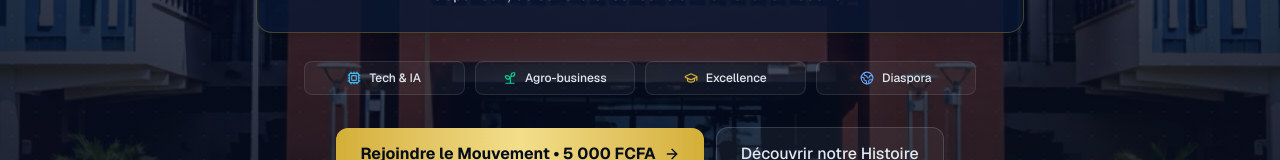
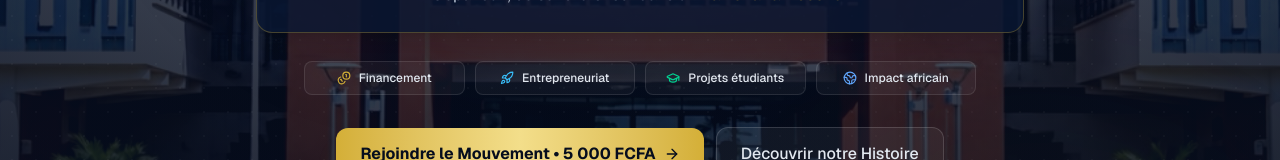
Before and after one commit to HYPNOTYZEDCHART/eea-platform, a Next.js app: page / in a window 1280 px wide. Shown: the part 524-684 px from the top of the page. Built offline with nearby package versions, Linux system fonts and the light colour scheme; no server answers.

Commit message:
feat(hero): actualiser les 4 piliers visuels (Financement, Entrepreneuriat, Projets étudiants, Impact africain)

```diff
--- a/src/components/HeroSection.tsx
+++ b/src/components/HeroSection.tsx
@@ -5,8 +5,6 @@ import {
   ShieldCheck,
   ArrowRight,
   Sparkles,
-  Sprout,
-  Cpu,
   GraduationCap,
   Globe2,
   Rocket,
@@ -97,26 +95,26 @@ export default function HeroSection() {
             </p>
           </motion.div>
 
-          {/* 4 Core Pillars Pills */}
+          {/* 4 Core Focus Pills */}
           <motion.div
             variants={itemVariants}
             className="grid grid-cols-2 sm:grid-cols-4 gap-2.5 pt-1 w-full max-w-2xl"
           >
             <div className="flex items-center justify-center gap-2 px-3 py-2 rounded-lg bg-white/[0.04] border border-white/10 text-[11px] sm:text-xs font-medium text-slate-200">
-              <Cpu className="w-3.5 h-3.5 text-[#38BDF8] shrink-0" />
-              <span>Tech & IA</span>
+              <Coins className="w-3.5 h-3.5 text-[#D4AF37] shrink-0" />
+              <span>Financement</span>
             </div>
             <div className="flex items-center justify-center gap-2 px-3 py-2 rounded-lg bg-white/[0.04] border border-white/10 text-[11px] sm:text-xs font-medium text-slate-200">
-              <Sprout className="w-3.5 h-3.5 text-emerald-400 shrink-0" />
-              <span>Agro-business</span>
+              <Rocket className="w-3.5 h-3.5 text-[#38BDF8] shrink-0" />
+              <span>Entrepreneuriat</span>
             </div>
             <div className="flex items-center justify-center gap-2 px-3 py-2 rounded-lg bg-white/[0.04] border border-white/10 text-[11px] sm:text-xs font-medium text-slate-200">
-              <GraduationCap className="w-3.5 h-3.5 text-[#D4AF37] shrink-0" />
-              <span>Excellence</span>
+              <GraduationCap className="w-3.5 h-3.5 text-emerald-400 shrink-0" />
+              <span>Projets étudiants</span>
             </div>
             <div className="flex items-center justify-center gap-2 px-3 py-2 rounded-lg bg-white/[0.04] border border-white/10 text-[11px] sm:text-xs font-medium text-slate-200">
               <Globe2 className="w-3.5 h-3.5 text-[#60A5FA] shrink-0" />
-              <span>Diaspora</span>
+              <span>Impact africain</span>
             </div>
           </motion.div>
 
```
